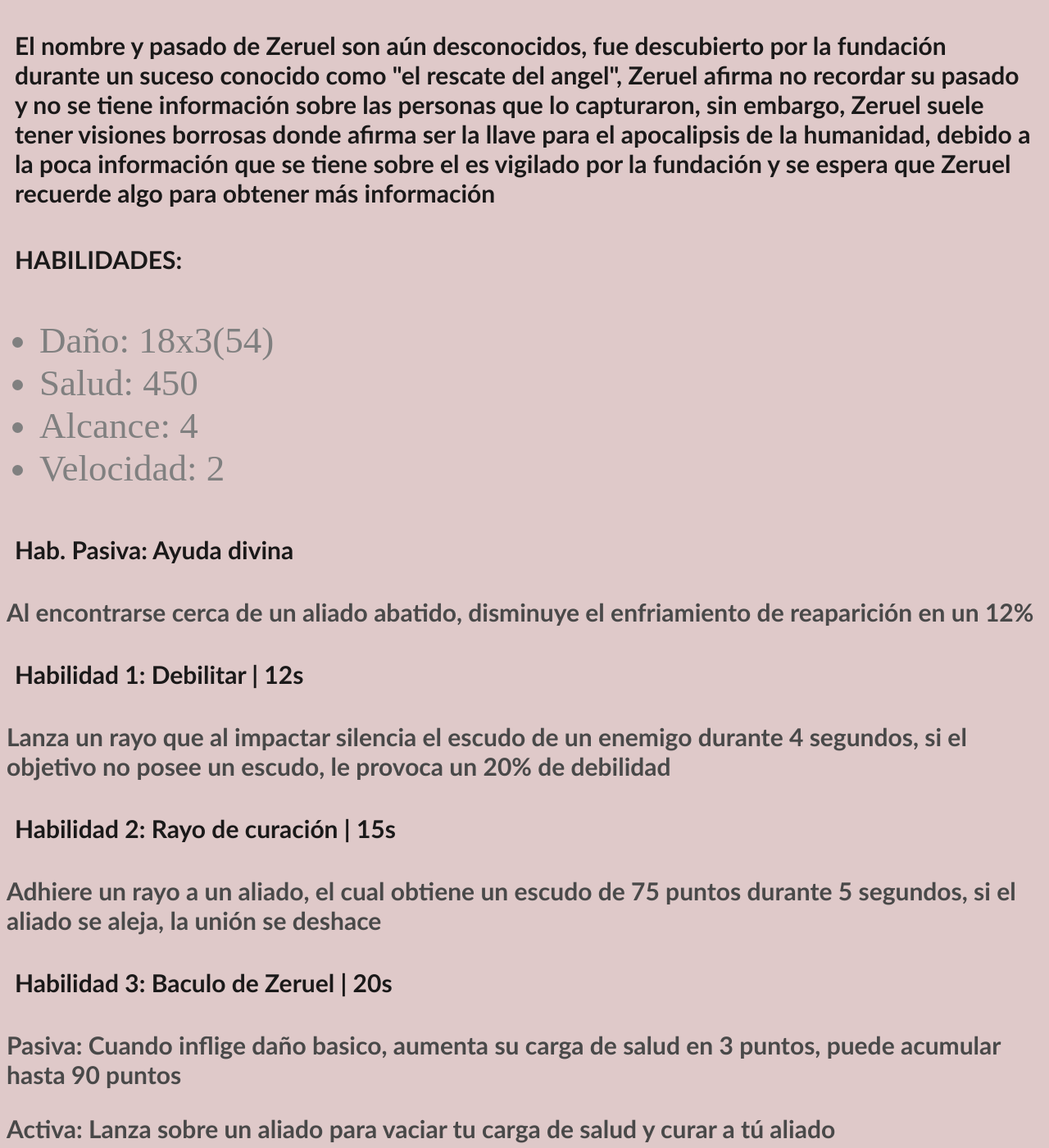
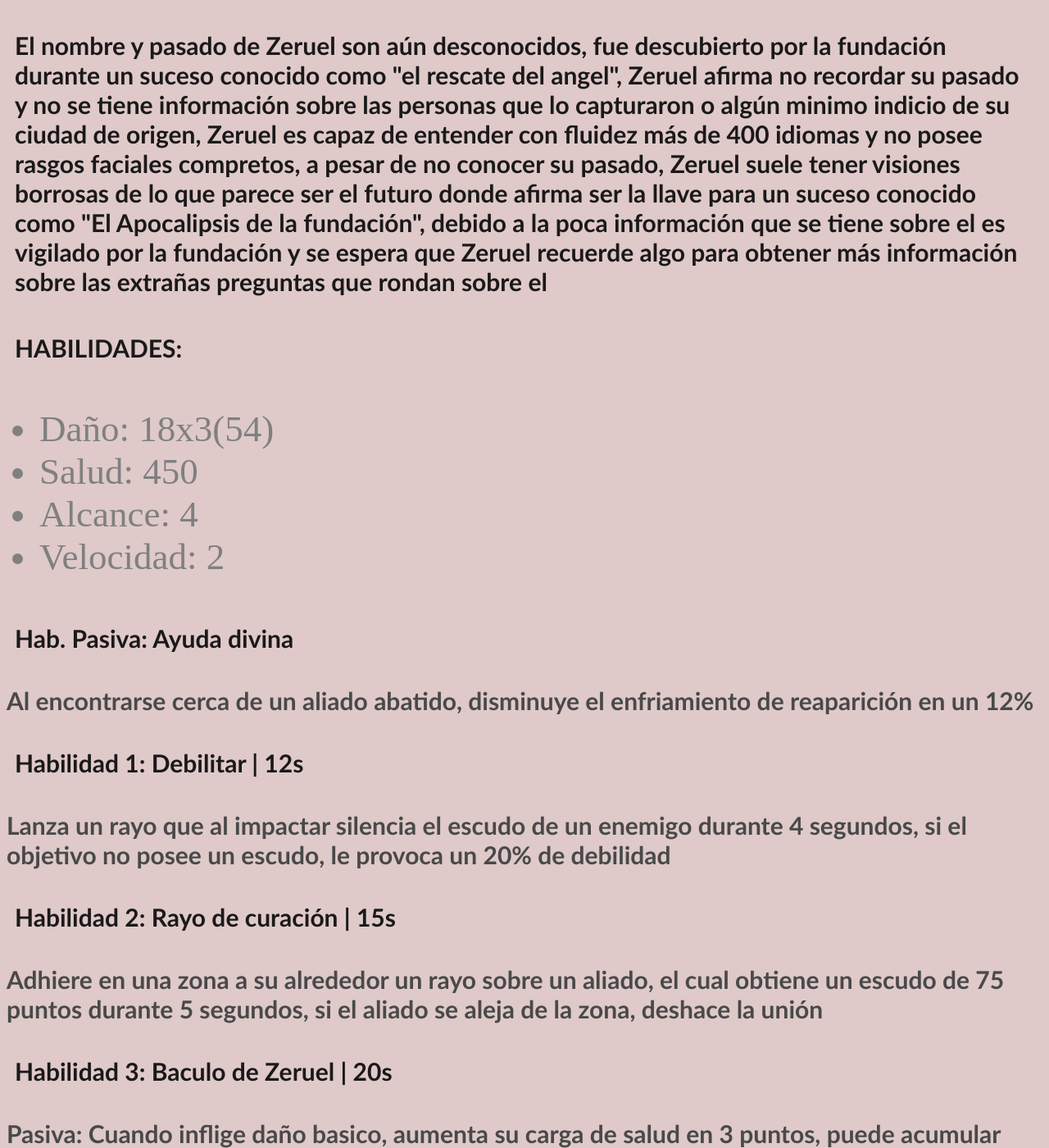
Before and after one commit to ZOROARK90/Carriers-Foundation-Zeruel, a plain HTML site: page index.html in a window 1280 px wide. Shown: the part 404-1804 px from the top of the page at 82% size. Drawn offline with Linux system fonts and the light colour scheme.

Commit message:
Update index.html

```diff
--- a/index.html
+++ b/index.html
@@ -21,12 +21,15 @@
                 <li>Clase: Soporte</li>
             </ul>
             <h1>El nombre y pasado de Zeruel son aún desconocidos, fue descubierto por la fundación
-                durante un suceso conocido como "el rescate del angel", Zeruel afirma no recordar
-                su pasado y no se tiene información sobre las personas que lo capturaron, sin embargo,
-                Zeruel suele tener visiones borrosas donde afirma ser la llave para el apocalipsis de
-                la humanidad, debido a la poca información que se tiene sobre el es vigilado por la
-                fundación y se espera que Zeruel recuerde algo para obtener más información
-            </h1>
+                durante un suceso conocido como "el rescate del angel", Zeruel afirma no recordar su
+                pasado y no se tiene información sobre las personas que lo capturaron o algún minimo
+                indicio de su ciudad de origen, Zeruel es capaz de entender con fluidez más de 400
+                idiomas y no posee rasgos faciales compretos, a pesar de no conocer su pasado, Zeruel
+                suele tener visiones borrosas de lo que parece ser el futuro donde afirma ser la
+                llave para un suceso conocido como "El Apocalipsis de la fundación", debido a la poca
+                información que se tiene sobre el es vigilado por la fundación y se espera que Zeruel
+                recuerde algo para obtener más información sobre las extrañas preguntas que rondan
+                sobre el</h1>
             <h1>
                 HABILIDADES:
             </h1>
@@ -43,13 +46,12 @@
             <h3>Lanza un rayo que al impactar silencia el escudo de un enemigo durante 4
                 segundos, si el objetivo no posee un escudo, le provoca un 20% de debilidad</h3>
             <h2>Habilidad 2: Rayo de curación | 15s</h2>
-            <h3>Adhiere un rayo a un aliado, el cual obtiene un escudo de 75 puntos durante 5
-                segundos, si el aliado se aleja, la unión se deshace</h3>
+            <h3>Adhiere en una zona a su alrededor un rayo sobre un aliado, el cual obtiene un escudo
+                de 75 puntos durante 5 segundos, si el aliado se aleja de la zona, deshace la unión</h3>
             <h2>Habilidad 3: Baculo de Zeruel | 20s</h2>
             <h3>Pasiva: Cuando inflige daño basico, aumenta su carga de salud en 3 puntos, puede
                 acumular hasta 90 puntos</h3>
-            <h3>Activa: Lanza sobre un aliado para vaciar tu carga de salud y curar a tú
-                aliado</h3>
+            <h3>Activa: Lanza sobre un aliado para vaciar su carga de salud y curar a tú aliado</h3>
             <h2>Ultimate(7): Área de purificación | 120s</h2>
             <h3>Crea un área alrededor suyo donde los aliados y tú obtienen un escudo que
                 remueve un 30% del daño y curan problemas de estado durante 4 segundos
```
